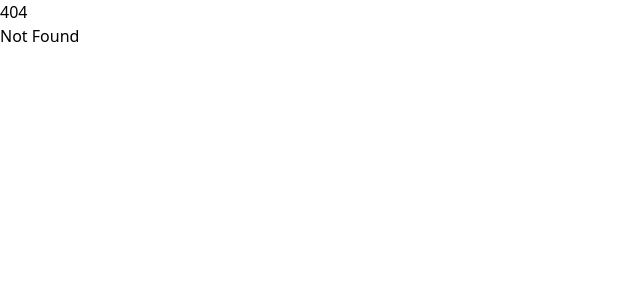
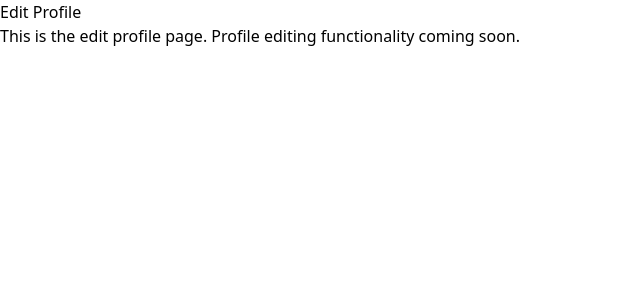
Before and after one commit to DerekWhiteM/tennis-network, a SvelteKit app: page /edit-profile in a window 1280 px wide. Before the commit this address had no page. Shown: the top 300 px of the page, without its empty margins (0-640 px from the left). Built offline with nearby package versions, Linux system fonts and the light colour scheme.

Commit message:
add link to edit profile

```diff
--- a/src/routes/+page.svelte
+++ b/src/routes/+page.svelte
@@ -74,11 +74,20 @@
         <h1 class="text-gray-800 text-2xl md:text-3xl font-bold mb-4 md:mb-0 text-center md:text-left">
             Welcome to Tennis Network, {data.user.first_name}!
         </h1>
-        <form method="POST" action="/logout">
-            <button type="submit" class="bg-red-500 hover:bg-red-600 text-white px-4 py-2 rounded-md font-medium transition-colors duration-200">
-                Logout
+        <div class="flex gap-2 items-center">
+            <button
+                class="bg-blue-500 hover:bg-blue-600 text-white px-4 py-2 rounded-md font-medium transition-colors duration-200"
+                on:click={() => goto('/edit-profile')}
+                type="button"
+            >
+                Edit Profile
             </button>
-        </form>
+            <form method="POST" action="/logout">
+                <button type="submit" class="bg-red-500 hover:bg-red-600 text-white px-4 py-2 rounded-md font-medium transition-colors duration-200">
+                    Logout
+                </button>
+            </form>
+        </div>
     </header>
 
     <main>
--- /dev/null
+++ b/src/routes/edit-profile/+page.svelte
@@ -0,0 +1,6 @@
+<script lang="ts">
+// Placeholder for edit profile logic
+</script>
+
+<h1>Edit Profile</h1>
+<p>This is the edit profile page. Profile editing functionality coming soon.</p>
```
